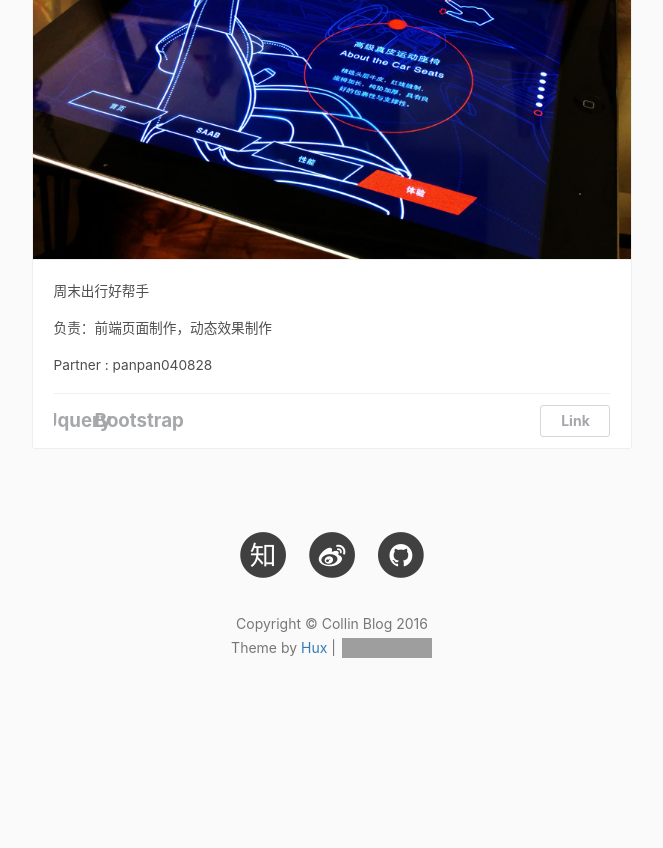
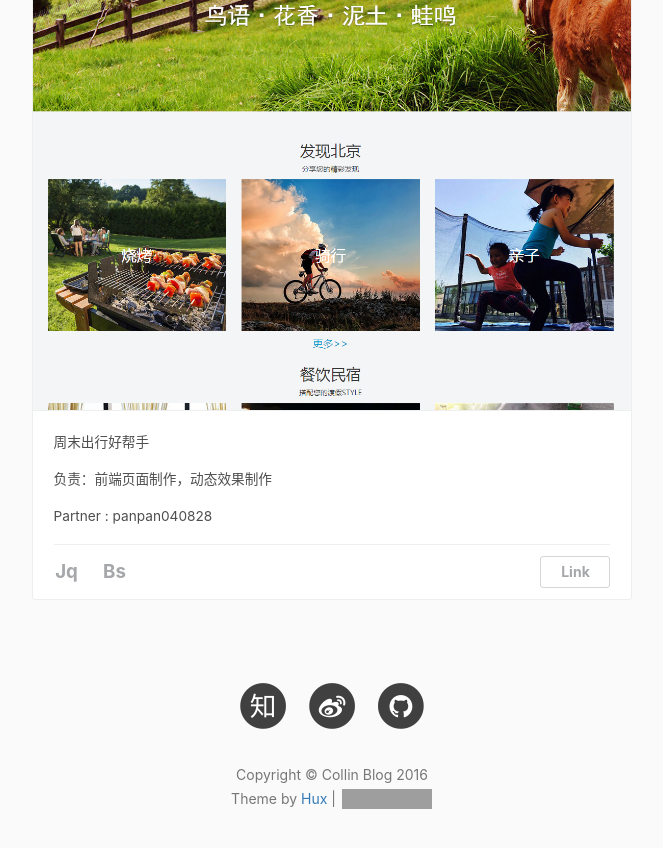
Before and after one commit to Joyling/joyling.github.io, a Jekyll site: the page built from portfolio/index.html, in a window 1280 px wide and 900 px high, scrolled down 2248 px. Shown: the top 848 px of the window, without its empty margins (308-971 px from the left). Built offline with Jekyll 4.4.1, drawn with Linux system fonts in a browser that asks for light colours; nearby versions of some CDN libraries; comment, search, counter and statistics services are not loaded; before the commit the page ends 2997 px from its top, so only the background shows below that; grey boxes are pictures that could not be loaded.

Commit message:
图片修改
图片修改

```diff
--- a/portfolio/index.html
+++ b/portfolio/index.html
@@ -82,14 +82,14 @@ layout: default
 					<li>
 						<div class="cbp_tmlabel">
 							<h2>周游趣周边游旅游网站</h2>
-							<img src="images/senova.jpg">
+							<img src="images/zhouyouqu.png">
 							<ul>
 								<li>周末出行好帮手</li>
 								<li>负责：前端页面制作，动态效果制作</li>
 								<li>Partner : panpan040828<a href="https://github.com/panpan040828"></a></li>
 								<li class="skill">
-									<span><b>Jquery</b></span>
-									<span><b>Bootstrap</b></span>
+									<span><b>Jq</b></span>
+									<span><b>Bs</b></span>
 									<span class="link"><a target="_blank" href="http://m.zhouyouqu.com/">Link</a></span>
 								</li>
 							</ul>
```
Also changed, not shown: portfolio/images/zhouyouqu.png (added).
